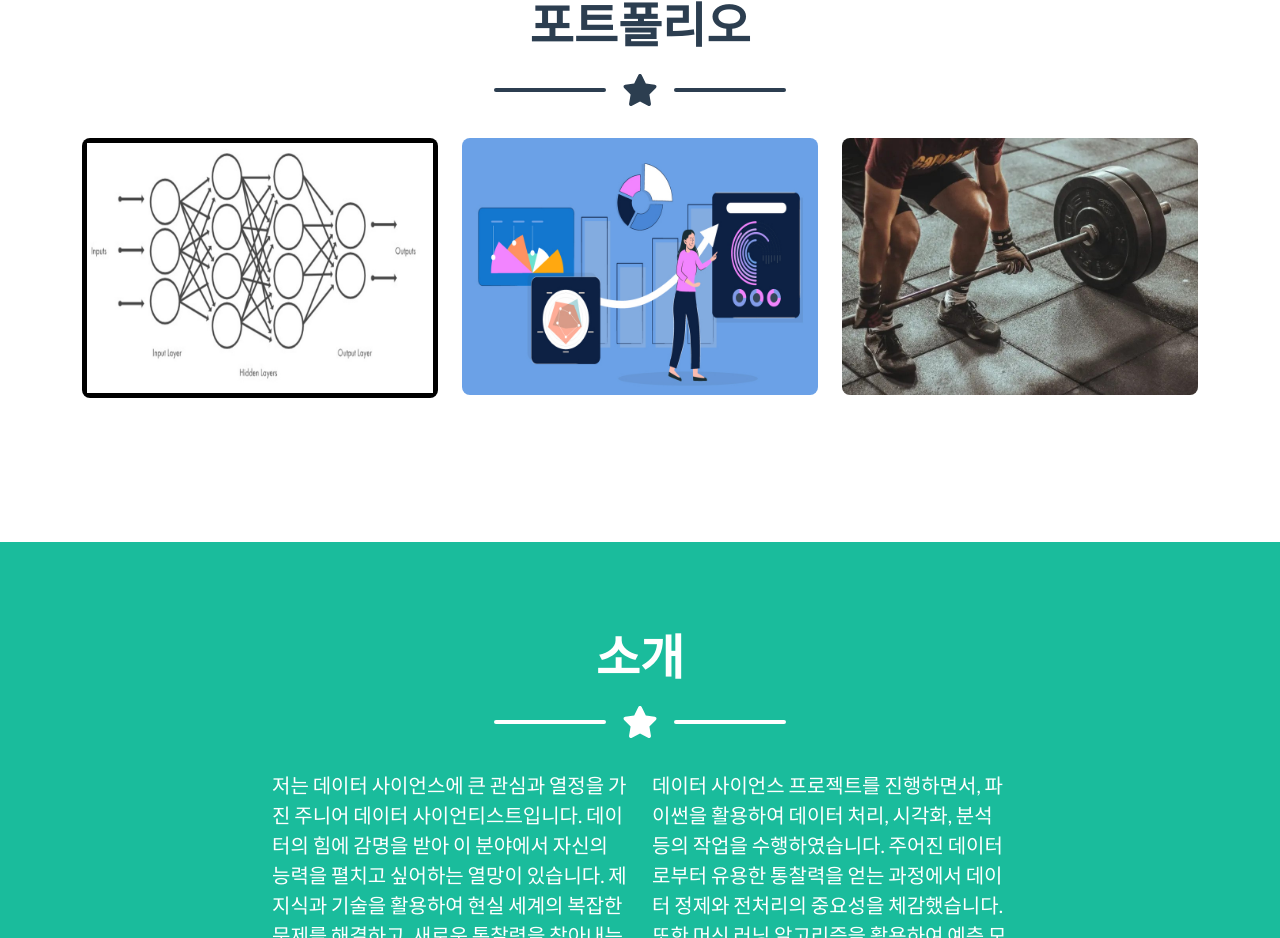
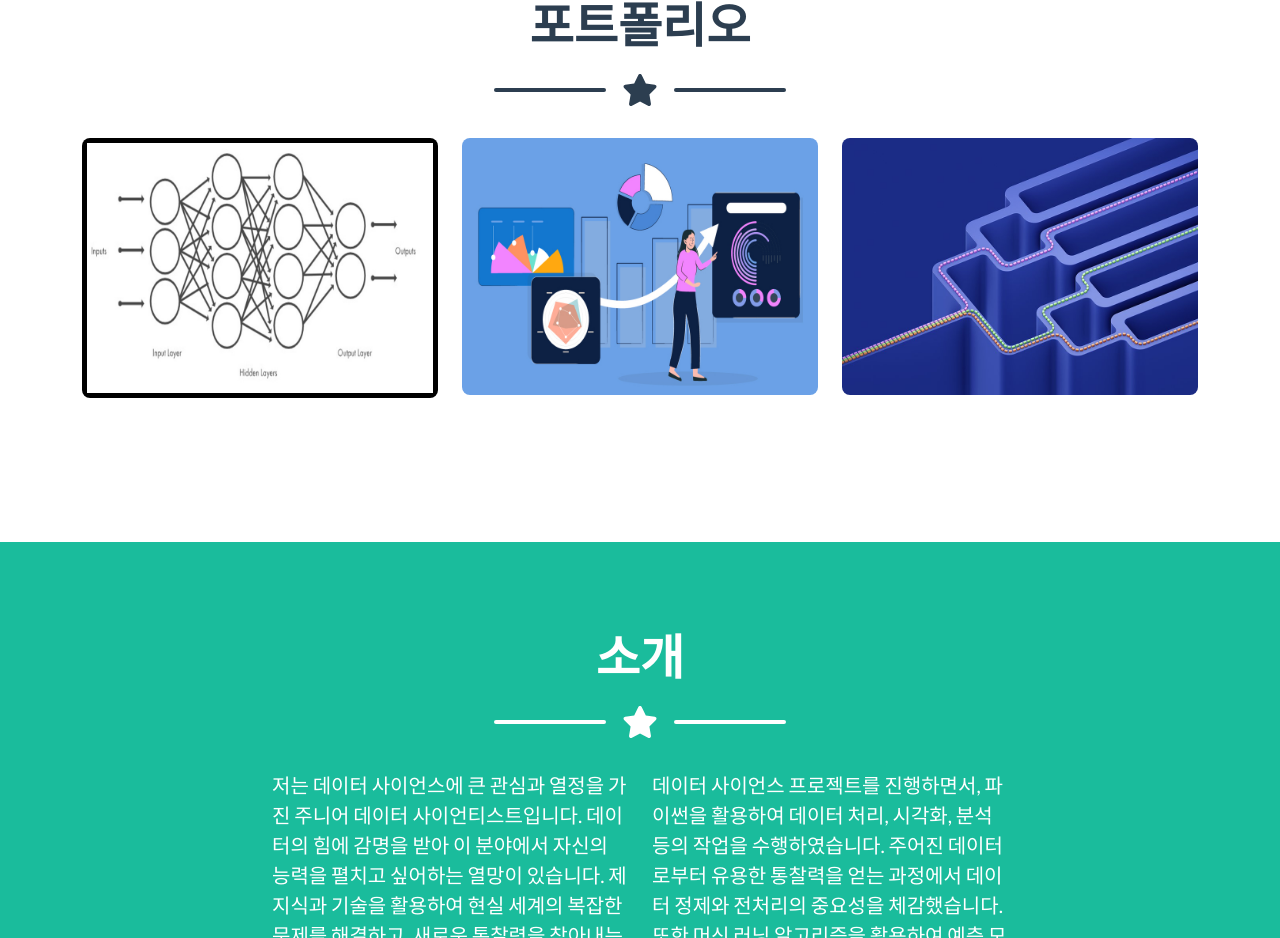
Before and after one commit to KyeongsupChoi/KyeongsupChoi.github.io, a plain HTML site: page index.html in a window 1280 px wide. Shown: the part 1006-1944 px from the top of the page. Drawn offline with nearby package versions, Linux system fonts and the light colour scheme.

Commit message:
fixed image

```diff
--- a/index.html
+++ b/index.html
@@ -88,7 +88,7 @@
                             <div class="portfolio-item-caption d-flex align-items-center justify-content-center h-100 w-100">
                                 <div class="portfolio-item-caption-content text-center text-white"><i class="fas fa-plus fa-3x"></i></div>
                             </div>
-                            <img class="img-fluid" src="assets/img/portfolio/weightlift.jpg" alt="..." />
+                            <img class="img-fluid" src="assets/img/portfolio/mlalgorithms.jpg" alt="..." />
                         </div>
                     </div>
                 </div>
@@ -221,7 +221,7 @@
                                         <div class="divider-custom-line"></div>
                                     </div>
                                     <!-- Portfolio Modal - Image-->
-                                    <img class="img-fluid rounded mb-5" src="assets/img/portfolio/weightlift.jpg" alt="..." />
+                                    <img class="img-fluid rounded mb-5" src="assets/img/portfolio/mlalgorithms.jpg" alt="..." />
                                     <!-- Portfolio Modal - Text-->
                                     <p class="mb-4">Lorem ipsum dolor sit amet, consectetur adipisicing elit. Mollitia neque assumenda ipsam nihil, molestias magnam, recusandae quos quis inventore quisquam velit asperiores, vitae? Reprehenderit soluta, eos quod consequuntur itaque. Nam.</p>
                                     <button class="btn btn-primary" data-bs-dismiss="modal">
```
Also changed, not shown: assets/img/portfolio/mlalgorithms.jpg (added).
